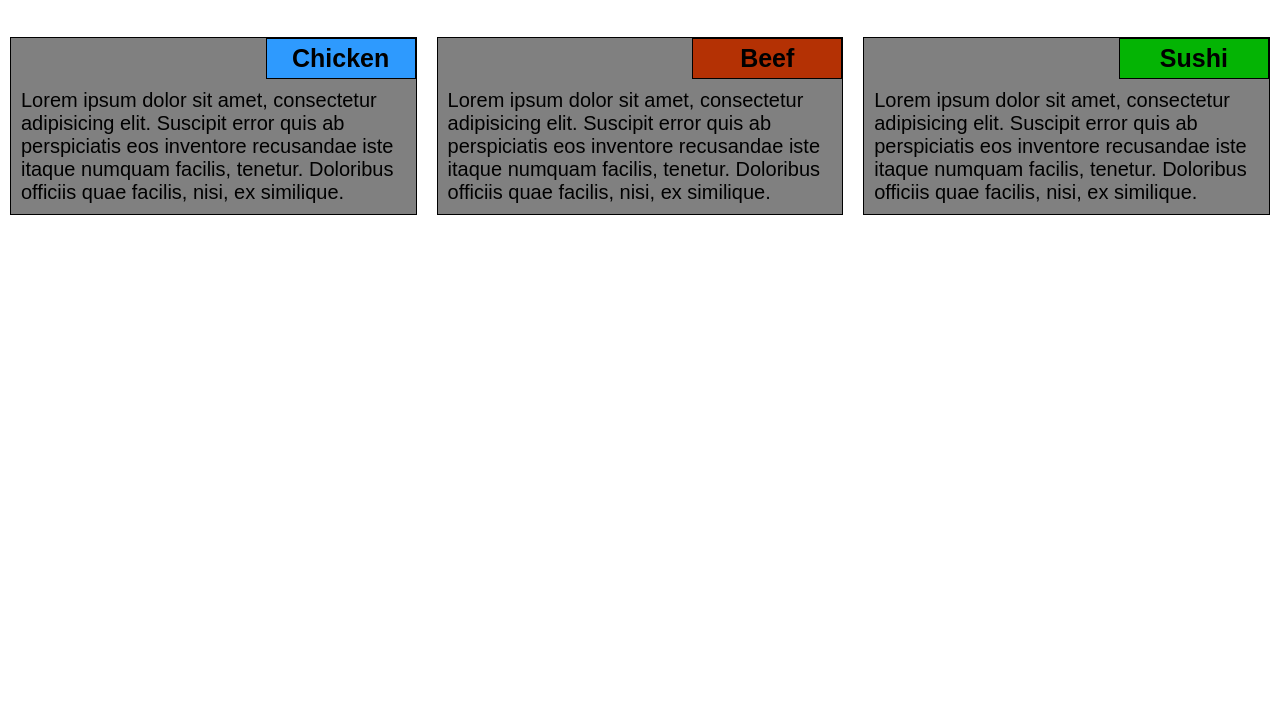
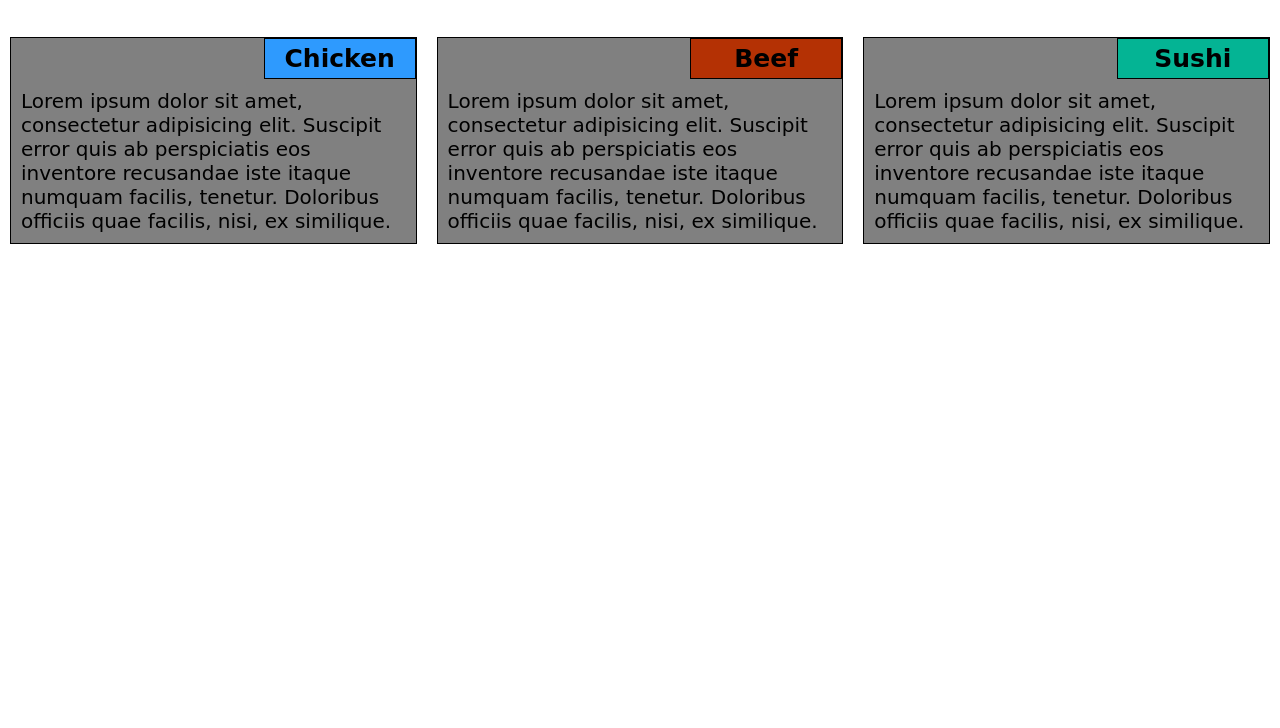
Before and after one commit to prateek9630/Coursera-Module2-Solution, a plain HTML site: page index.html in a window 1280 px wide. Shown: the part 72-800 px from the top of the page. Drawn offline with Linux system fonts and the light colour scheme.

Commit message:
Update CSS.css

```diff
--- a/CSS.css
+++ b/CSS.css
@@ -1,13 +1,13 @@
 * {
 	box-sizing: border-box;
 	padding: 0;
-	margin: 0;
+    margin: 0;
+    font-family: 'Baloo Bhai 2', cursive;
 }
 
 p {
 	font-size: 20px;
 	text-align: left;
-	font-family: Arial, sans-serif;
 	padding: 10px;
 	position: relative;
 }
@@ -58,14 +58,12 @@ div	{
 }
 }
 h1 {
-	font-family: Arial, sans-serif;
 	text-align: center;
 	font-size: 25px;
 	padding: 20px;
 	margin-bottom: 30px;
 	}
 h2 {
-	font-family: Arial, sans-serif;
 	text-align: center;
 	font-size: 25px;
 }
@@ -78,7 +76,7 @@ h2 {
 }
 
 #box1 {
-	width: 150px;
+	width: 152px;
 	box-sizing: border-box;
 	float: right;
 	border: 1px solid black;
@@ -86,7 +84,7 @@ h2 {
 	background: #2E9AFE;
 }
 #box2 {
-	width: 150px;
+	width: 152px;
 	box-sizing: border-box;
 	float: right;
 	border: 1px solid black;
@@ -94,10 +92,10 @@ h2 {
 	background: #B43104;
 }
 #box3 {
-	width: 150px;
+	width: 152px;
 	box-sizing: border-box;
 	float: right;
 	border: 1px solid black;
 	padding: 5px;
-	background: #04B404;
+	background: #04b494;
 }
```
